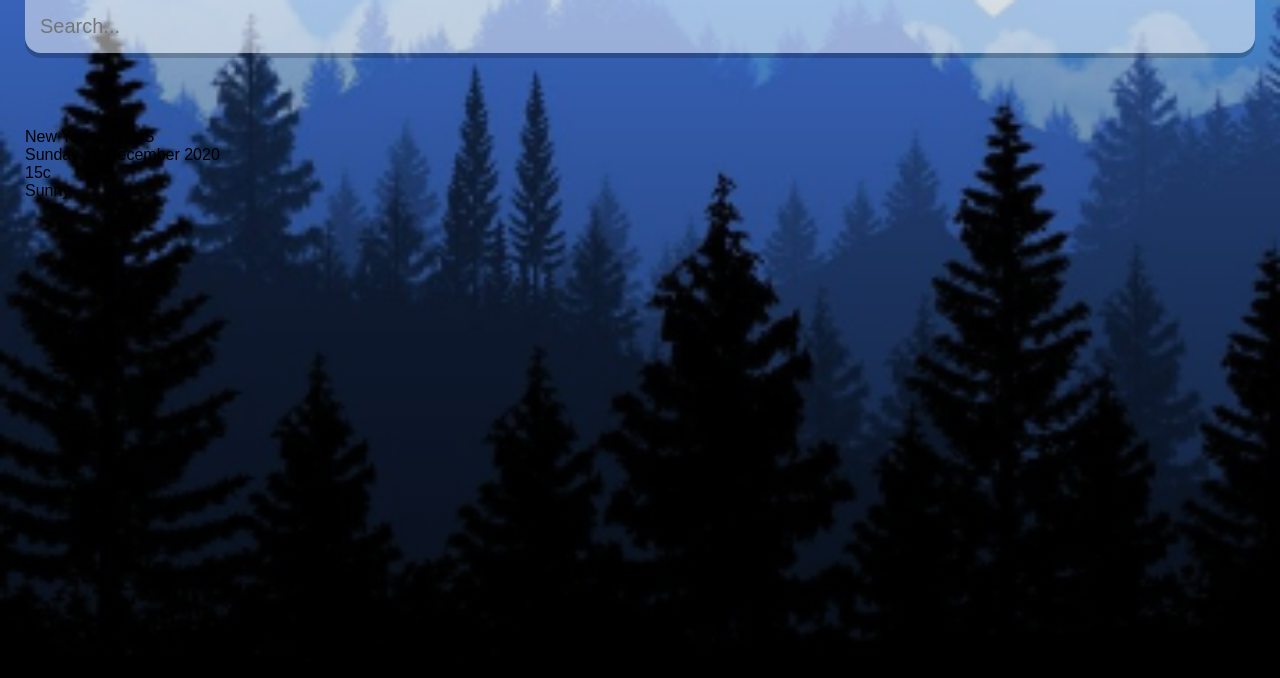
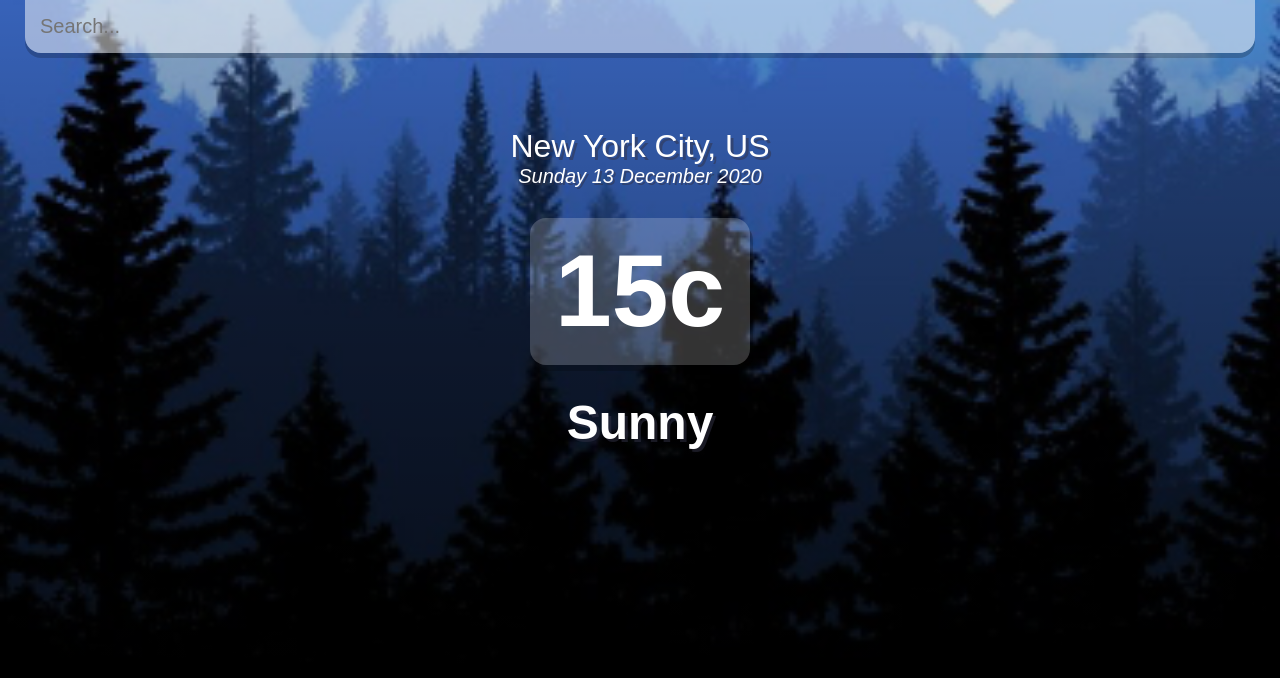
Before and after one commit to amer519/weather-app, a React (Create React App) app: page / in a window 1280 px wide. Shown: the top 678 px of the page. Built offline with nearby package versions, Linux system fonts and the light colour scheme.

Commit message:
additional css added

```diff
--- a/src/App.js
+++ b/src/App.js
@@ -33,13 +33,9 @@
           <div className='location'>New York City, US</div>
           <div className='date'>{dateBuilder(new Date())}</div>
         </div>
-        <div classname='weather-box'>
-          <div className='temp'>
-            15c
-          </div>
-          <div className='weather'>
-            Sunny
-          </div>
+        <div className='weather-box'>
+          <div className='temp'>15c</div>
+          <div className='weather'>Sunny</div>
         </div>
       </main>
     </div>
--- a/src/index.css
+++ b/src/index.css
@@ -54,3 +54,46 @@
 .search-box .search-bar:focus {
   background-color: rgba(255,255,255,0.75);
 }
+
+.location-box .location {
+  color: #fff;
+  font-size: 32px;
+  font-weight: 500;
+  text-align: center;
+  text-shadow: 3px 3px rgba(50, 50, 70, 0.5);
+}
+
+.location-box .date {
+  color: #fff;
+  font-size: 20px;
+  font-weight: 500;
+  font-style: italic;
+  text-align: center;
+  text-shadow: 2px 2px rgba(50, 50, 70, 0.5);
+}
+
+.weather-box {
+  text-align: center;
+}
+
+.weather-box .temp {
+  position: relative;
+  display: inline-block;
+  margin: 30px auto;
+  background-color: rgba(255, 255, 255, 0.2);
+  border-radius: 16px;
+  padding: 15px 25px;
+  color: #fff;
+  font-size: 102px;
+  font-weight: 900;
+  text-shadow: 3px 6 px rgba(50, 50, 70, 0.5);
+  text-align: center;
+  box-shadow: 3px 6px rgba(0, 0, 0, 0.2);
+}
+
+.weather-box .weather {
+  color: #fff;
+  font-size: 48px;
+  font-weight: 700;
+  text-shadow: 3px 3px rgba(50, 50, 70, 0.5);
+}
```
Also changed, not shown: 1 other file (tests, documents, lock files or other folders).
